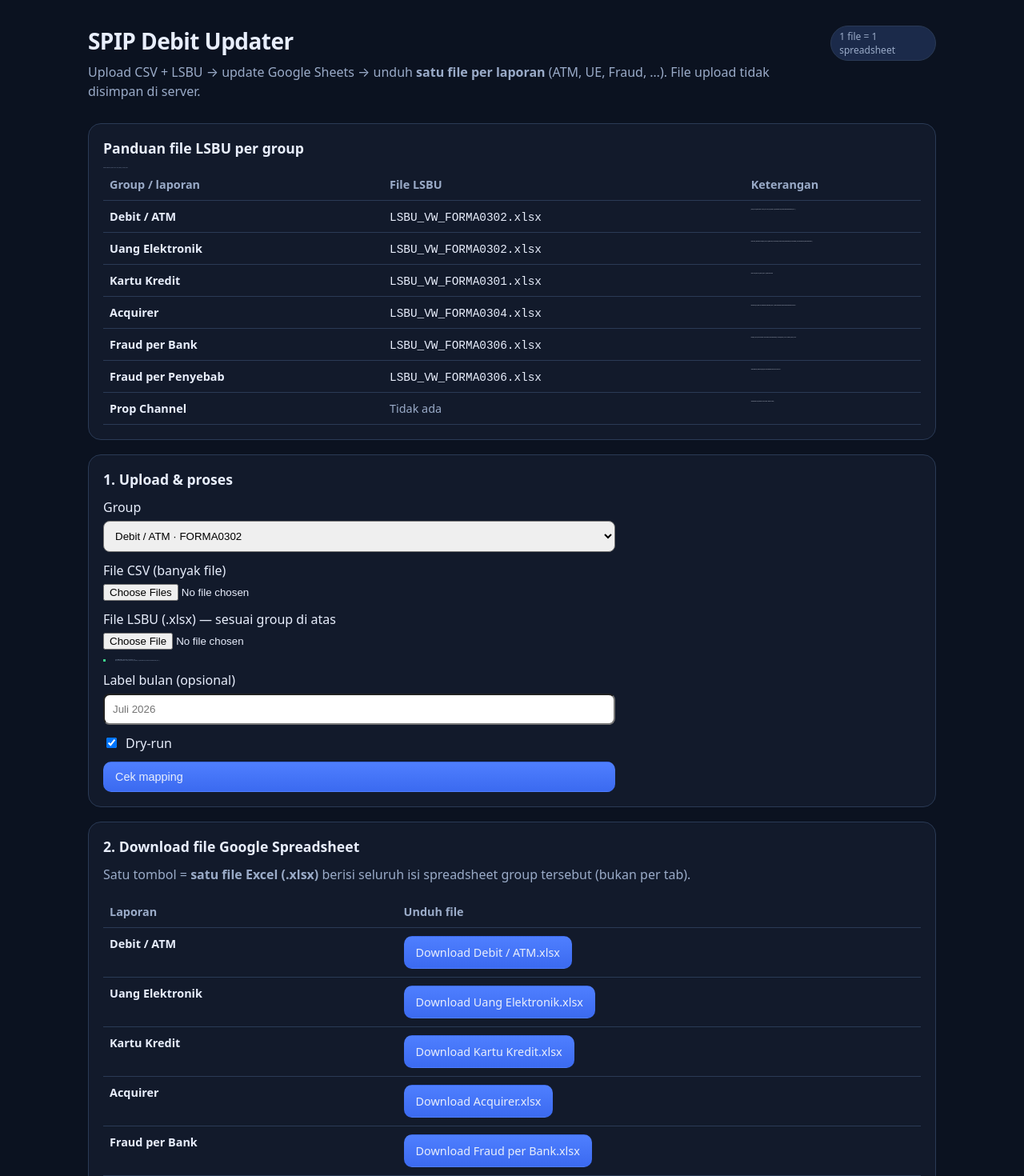
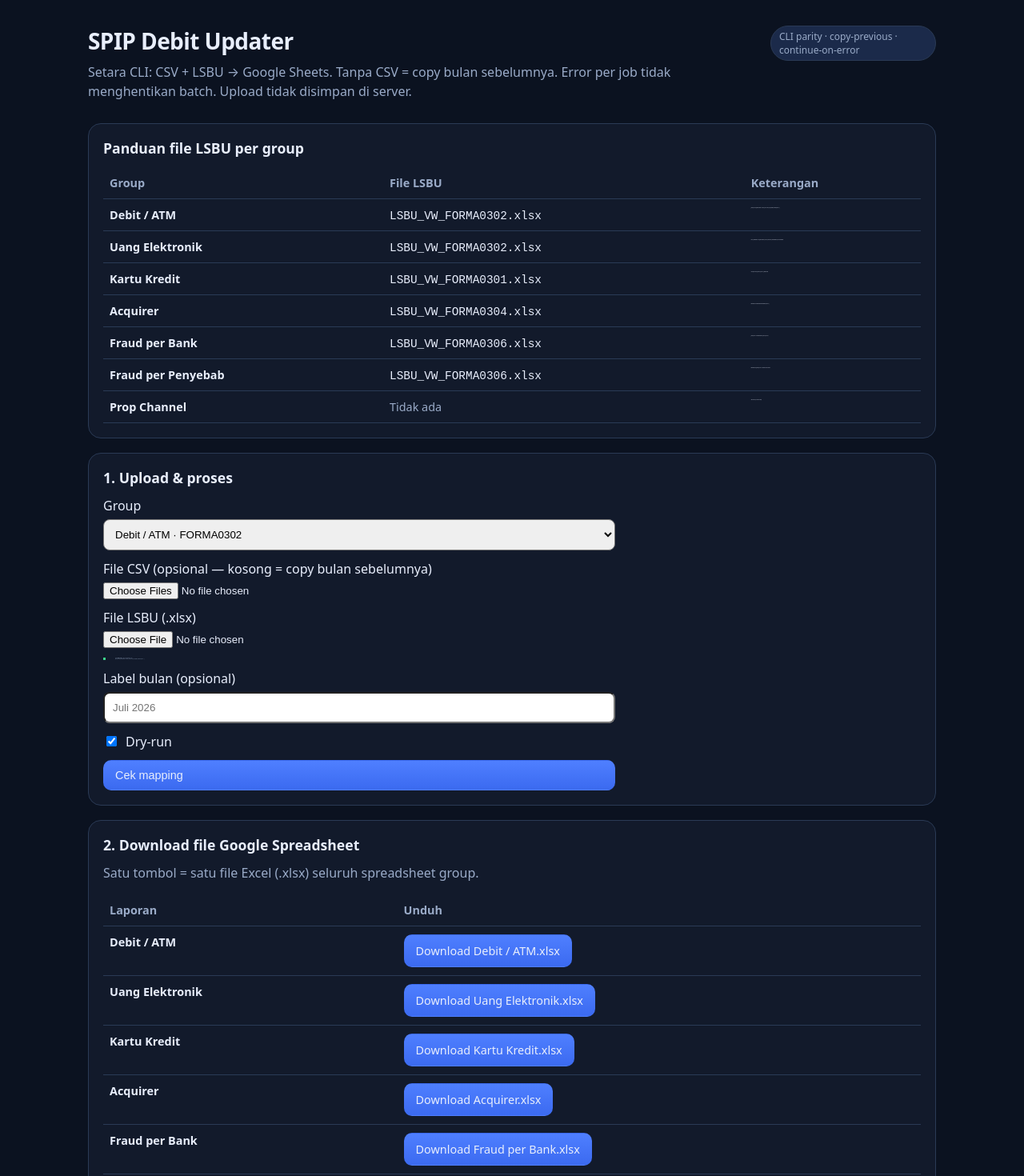
Before and after one commit to akward/spip-debit-updater-web, a Next.js app: page / in a window 1280 px wide. Shown: the top 1470 px of the page at 80% size. Built offline with nearby package versions, Linux system fonts and the light colour scheme.

Commit message:
ui: allow no CSV (copy previous month) + note CLI parity

```diff
--- a/app/page.tsx
+++ b/app/page.tsx
@@ -2,61 +2,50 @@
 
 import { useState } from "react";
 
-/**
- * LSBU per group — sesuai notebook:
- * - debit_google sheet.ipynb
- * - UE_google sheet.ipynb
- * - KK Antasena_google sheet.ipynb
- * - Acquirer Tahun 2026 (r)_google sheet.ipynb
- * - fraud per bank / Fraud Per Penyebab_google sheet.ipynb
- */
 const GROUPS = [
   {
     id: "debit",
     title: "Debit / ATM",
     lsbu: "LSBU_VW_FORMA0302.xlsx",
     lsbuNote:
-      "JENIS_DATA 001-Jumlah Kartu → KARTU_ATM / KARTU_ATM_DEBIT; 121-Jumlah Mesin ATM; transaksi tarik/belanja/transfer (KOTA = -)",
+      "JENIS_DATA 001-Jumlah Kartu → KARTU_ATM / KARTU_ATM_DEBIT; transaksi (KOTA = -)",
   },
   {
     id: "ue",
     title: "Uang Elektronik",
     lsbu: "LSBU_VW_FORMA0302.xlsx",
     lsbuNote:
-      "Kolom KARTU_ELEKTRONIK. Filter JENIS_DATA: 001-Jumlah Kartu, 051-Chip based, 052-Server based, 056-Registered, 057-Unregistered, plus kode transaksi UE (initial/topup/belanja/…)",
+      "KARTU_ELEKTRONIK · 001-Jumlah Kartu, 051-Chip, 052-Server, 056-Registered, 057-Unregistered",
   },
   {
     id: "kk",
     title: "Kartu Kredit",
     lsbu: "LSBU_VW_FORMA0301.xlsx",
-    lsbuNote: "Kolom SANDI_PELAPOR + JUMLAH_KARTU → Jumlah Kartu Kredit",
+    lsbuNote: "SANDI_PELAPOR + JUMLAH_KARTU → Jumlah Kartu",
   },
   {
     id: "acquirer",
     title: "Acquirer",
     lsbu: "LSBU_VW_FORMA0304.xlsx",
-    lsbuNote:
-      "FORMA0304: JENIS_MESIN POS Debit/Kredit/UE/Gabungan (KOTA=-). Opsional FORMA0303 untuk transaksi interchange on-us/off-us",
+    lsbuNote: "FORMA0304 POS Debit/Kredit/UE/Gabungan (KOTA=-)",
   },
   {
     id: "fraud_bank",
     title: "Fraud per Bank",
     lsbu: "LSBU_VW_FORMA0306.xlsx",
-    lsbuNote:
-      "Filter JENIS_KARTU (100-Kartu Kredit / 200-ATM Debet / 500-Uang Elektronik) → VOLUME_FRAUD_ACTUAL + NOMINAL_FRAUD_ACTUAL",
+    lsbuNote: "JENIS_KARTU + VOLUME/NOMINAL_FRAUD_ACTUAL",
   },
   {
     id: "fraud_penyebab",
     title: "Fraud per Penyebab",
     lsbu: "LSBU_VW_FORMA0306.xlsx",
-    lsbuNote:
-      "Sama FORMA0306, digroup per JENIS_FRAUD lalu dipetakan ke kode CP/PL/HD/TD/FA/X",
+    lsbuNote: "FORMA0306 per JENIS_FRAUD → kode CP/PL/HD/TD/FA/X",
   },
   {
     id: "prop_channel",
     title: "Prop Channel",
     lsbu: null,
-    lsbuNote: "Tidak memakai LSBU (sumber CSV Prop Channel / Delivery Channel)",
+    lsbuNote: "Tanpa LSBU (CSV Prop Channel)",
   },
 ];
 
@@ -79,6 +68,7 @@ type ProcessResponse = {
   storage?: string;
   lsbu?: { name: string; rows: number; kind?: string } | null;
   files?: { name: string; rows: number }[];
+  summary?: { total: number; errors: number; ok: number };
   results?: Array<Record<string, unknown>>;
 };
 
@@ -98,17 +88,14 @@ export default function HomePage() {
     e.preventDefault();
     setError(null);
     setLog(null);
-    if (!files?.length) {
-      setError("Pilih minimal 1 file CSV.");
-      return;
-    }
+    // CSV boleh kosong → copy bulan sebelumnya (sama CLI)
     setLoading(true);
     try {
       const fd = new FormData();
       fd.set("group", group);
       fd.set("dryRun", dryRun ? "1" : "0");
       if (monthLabel.trim()) fd.set("monthLabel", monthLabel.trim());
-      Array.from(files).forEach((f) => fd.append("files", f));
+      if (files?.length) Array.from(files).forEach((f) => fd.append("files", f));
       if (lsbu) fd.set("lsbu", lsbu);
       const res = await fetch("/api/process", { method: "POST", body: fd });
       const data = (await res.json()) as ProcessResponse;
@@ -127,22 +114,19 @@ export default function HomePage() {
         <div>
           <h1>SPIP Debit Updater</h1>
           <p>
-            Upload CSV + LSBU → update Google Sheets → unduh <strong>satu file per laporan</strong>{" "}
-            (ATM, UE, Fraud, …). File upload tidak disimpan di server.
+            Setara CLI: CSV + LSBU → Google Sheets. Tanpa CSV = copy bulan sebelumnya. Error per
+            job tidak menghentikan batch. Upload tidak disimpan di server.
           </p>
         </div>
-        <span className="badge">1 file = 1 spreadsheet</span>
+        <span className="badge">CLI parity · copy-previous · continue-on-error</span>
       </header>
 
       <section className="panel">
         <h2>Panduan file LSBU per group</h2>
-        <p style={{ color: "var(--muted)", marginTop: 0, fontSize: 0.9 }}>
-          Sumber: notebook <code>UE_google sheet.ipynb</code>, debit, KK, Acquirer, Fraud.
-        </p>
         <table>
           <thead>
             <tr>
-              <th>Group / laporan</th>
+              <th>Group</th>
               <th>File LSBU</th>
               <th>Keterangan</th>
             </tr>
@@ -188,7 +172,7 @@ export default function HomePage() {
             </label>
 
             <label>
-              File CSV (banyak file)
+              File CSV (opsional — kosong = copy bulan sebelumnya)
               <input
                 type="file"
                 accept=".csv,text/csv"
@@ -199,7 +183,7 @@ export default function HomePage() {
             </label>
 
             <label>
-              File LSBU (.xlsx) — sesuai group di atas
+              File LSBU (.xlsx)
               <input
                 type="file"
                 accept=".xlsx,application/vnd.openxmlformats-officedocument.spreadsheetml.sheet"
@@ -210,16 +194,12 @@ export default function HomePage() {
             <div className={groupMeta?.lsbu ? "ok" : "warn"} style={{ fontSize: 0.9 }}>
               {groupMeta?.lsbu ? (
                 <>
-                  Group <strong>{groupMeta.title}</strong> → unggah{" "}
-                  <code>{groupMeta.lsbu}</code>
+                  Group <strong>{groupMeta.title}</strong> → <code>{groupMeta.lsbu}</code>
                   <br />
                   {groupMeta.lsbuNote}
                 </>
               ) : (
-                <>
-                  Group <strong>{groupMeta?.title}</strong> tidak memakai LSBU. Kolom upload LSBU boleh
-                  dikosongkan.
-                </>
+                <>Group ini tanpa LSBU.</>
               )}
             </div>
 
@@ -257,6 +237,12 @@ export default function HomePage() {
           <h2>Hasil proses</h2>
           <p style={{ color: "var(--muted)" }}>
             Bulan: <code>{log.monthLabel}</code> {log.dryRun ? "· dry-run" : "· write"}
+            {log.summary ? (
+              <>
+                {" · "}
+                ok/copy: {log.summary.ok}/{log.summary.total} · error: {log.summary.errors}
+              </>
+            ) : null}
             {log.lsbu ? (
               <>
                 <br />
@@ -297,14 +283,13 @@ export default function HomePage() {
       <section className="panel">
         <h2>2. Download file Google Spreadsheet</h2>
         <p style={{ color: "var(--muted)", marginTop: 0 }}>
-          Satu tombol = <strong>satu file Excel (.xlsx)</strong> berisi seluruh isi spreadsheet group
-          tersebut (bukan per tab).
+          Satu tombol = satu file Excel (.xlsx) seluruh spreadsheet group.
         </p>
         <table>
           <thead>
             <tr>
               <th>Laporan</th>
-              <th>Unduh file</th>
+              <th>Unduh</th>
             </tr>
           </thead>
           <tbody>
@@ -350,7 +335,9 @@ export default function HomePage() {
         </table>
       </section>
 
-      <footer className="footer">SPIP · UE = FORMA0302 (KARTU_ELEKTRONIK) · unduh per file</footer>
+      <footer className="footer">
+        SPIP · copy bulan sebelumnya jika CSV kosong · error tidak menghentikan batch
+      </footer>
     </main>
   );
 }
```
